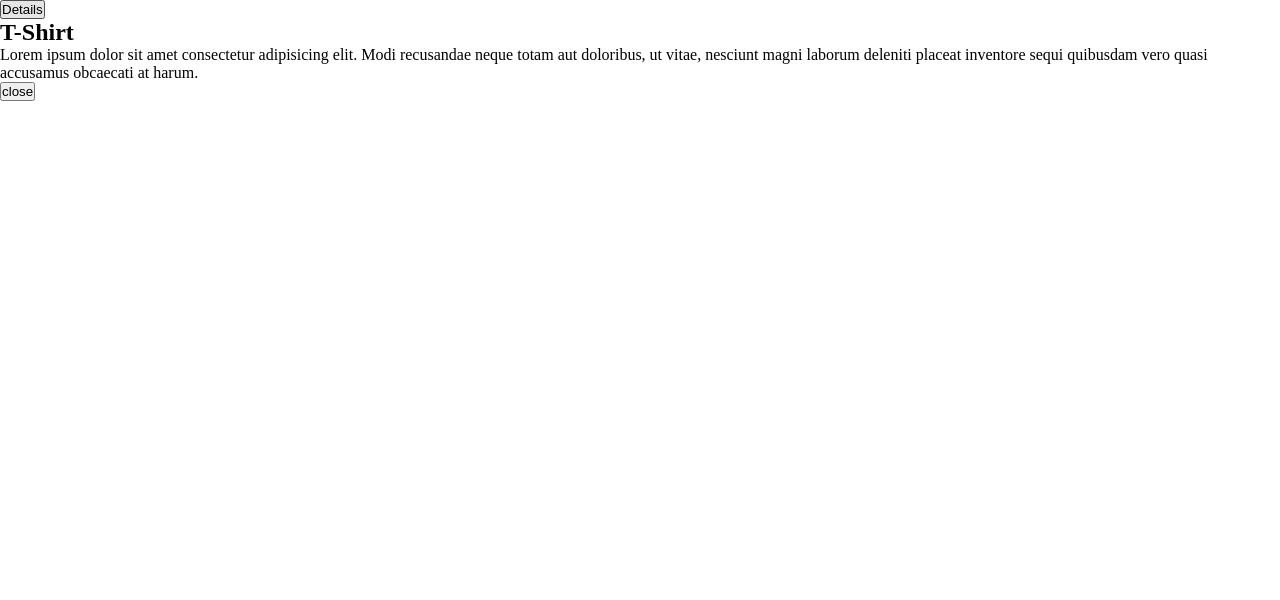
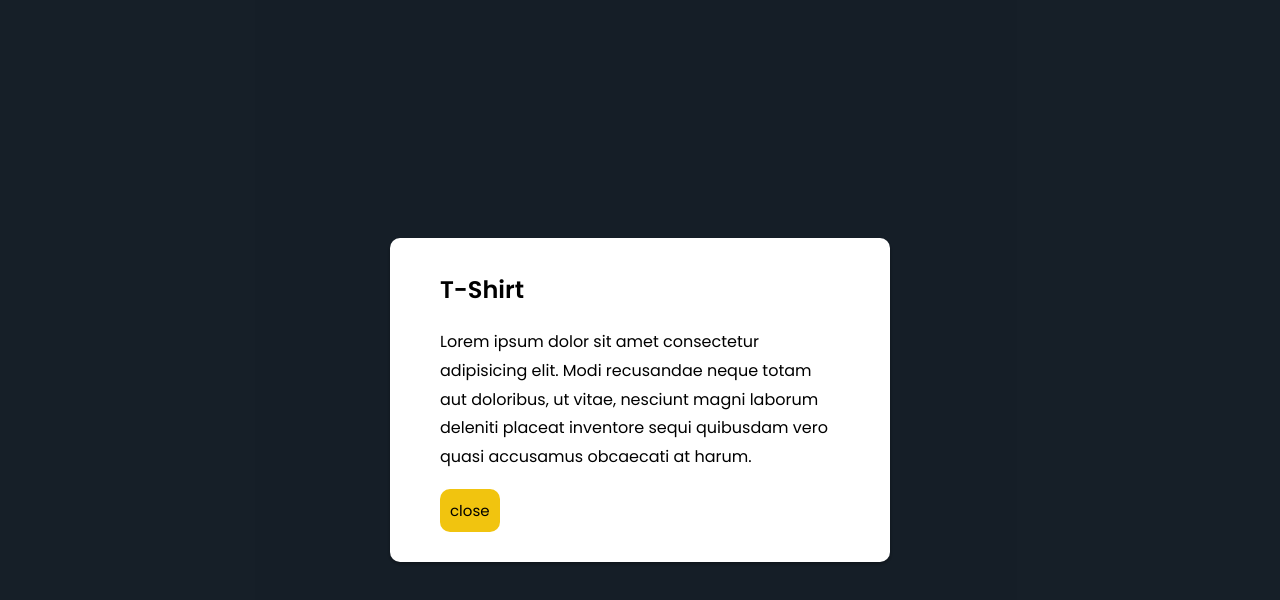
Before and after one commit to Panida-Auitrakun/MiniProjects, a plain HTML site: page MiniProjects/popup/index.html in a window 1280 px wide. Both pictures are taken after a click on the button "Details". Drawn offline with Linux system fonts and the light colour scheme; a web font is replaced by a local one.

Commit message:
first commit

```diff
--- a/MiniProjects/popup/app.js
+++ b/MiniProjects/popup/app.js
@@ -0,0 +1,19 @@
+const openBtn = document.querySelector(".open-btn")
+const closeBtn = document.querySelector(".close-btn")
+const modalContainer = document.querySelector(".modal-container")
+
+openBtn.addEventListener("click", () => {
+    modalContainer.classList.add("show")
+    /* .add ทำการเพิ่ม class = show เพื่อแสดง popup */
+})
+
+closeBtn.addEventListener("click", () => {
+    modalContainer.classList.remove("show")
+    /* .remove ทำการลบ class = show เพื่อปิด popup */
+})
+
+/* step by step
+    1.คลิกปุ่ม details ใน section class container
+      จะมีการเพิ่ม class show
+    2.เมื่อคลิกปุ่ม close จะทำการนำ class show ออกจาก
+      section class container*/
--- a/MiniProjects/popup/index.html
+++ b/MiniProjects/popup/index.html
@@ -12,7 +12,7 @@
         <div class="modal">
             <h1>T-Shirt</h1>
             <p>Lorem ipsum dolor sit amet consectetur adipisicing elit. Modi recusandae neque totam aut doloribus, ut vitae, nesciunt magni laborum deleniti placeat inventore sequi quibusdam vero quasi accusamus obcaecati at harum.</p>
-            <button class="close">close</button>
+            <button class="close-btn">close</button>
         </div>
     </section>
 
--- a/MiniProjects/popup/style.css
+++ b/MiniProjects/popup/style.css
@@ -3,7 +3,60 @@
     margin: 0;
     padding: 0;
     box-sizing: border-box;
+    font-family: 'Poppins', sans-serif;
 }
 
 body {
+    line-height: 1.8;
+    min-height: 100vh;
+    width: 100%;
+    display: flex;
+    justify-content: center;
+    align-items: center;
+    background: #212F3D ;
+    color: #000 ;
 }
+
+button {
+    border: none;
+    background: #F1C40F;
+    padding: 10px;
+    color: #000;
+    font-size: 15px;
+    outline: none;
+    cursor: pointer;
+    border-radius: 10px;
+}
+
+.modal-container {
+    position: fixed;
+    top: 0;
+    left: 0;
+    background: rgba(0, 0, 0, 0.35);
+    width: 100vw;
+    height: 100vh;
+    display: flex;
+    align-items: center;
+    justify-content: center;
+    pointer-events: none;
+    opacity: 0;
+    transition: all 0.5s ease-in-out;
+}
+
+.modal {
+    background: white;
+    border-radius: 10px;
+    box-shadow: 0 2px 4px rgba(0, 0, 0, 0.35);
+    padding: 30px 50px;
+    width: 500px;
+}
+
+.modal h1, .modal p {
+    margin-bottom: 17px;
+}
+
+/* ทำงานตอนคลิกปุ่ม details */
+.show {
+    opacity: 1;
+    pointer-events: auto;
+}
```
